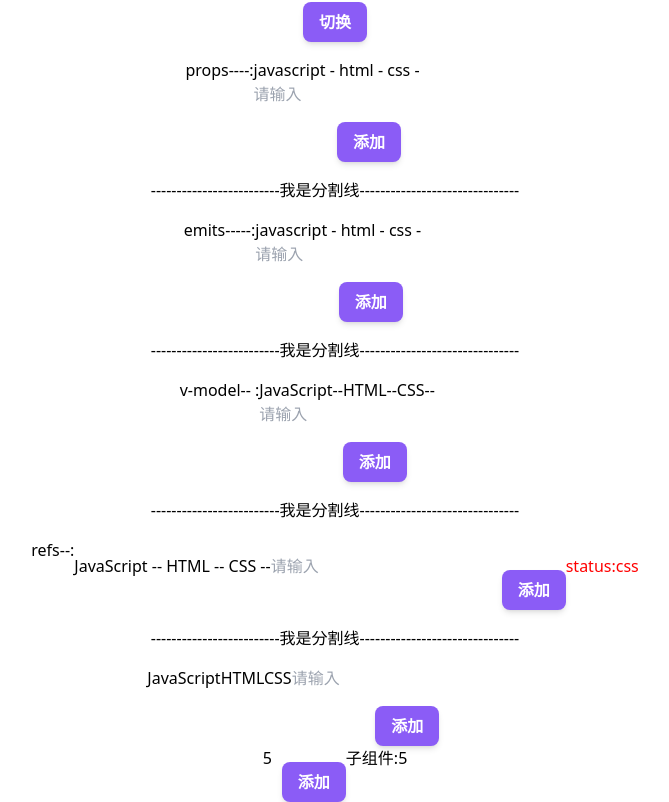
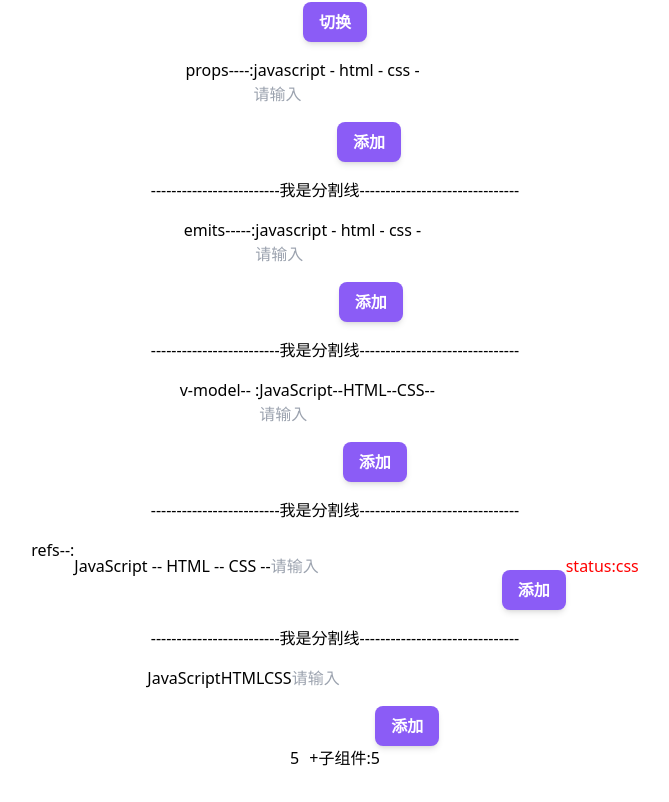
Before and after one commit to codehzy/vite-ts-project, a Vue app: page / in a window 1280 px wide. Shown: the part 661-1463 px from the top of the page, without its empty margins (305-974 px from the left). After the commit the page ends 1431 px from the top, so only its background shows below. Built offline with nearby package versions, Linux system fonts and the light colour scheme.

Commit message:
init(ci): 🎉 ci

```diff
--- a/src/components/communicate/provide/child.vue
+++ b/src/components/communicate/provide/child.vue
@@ -4,10 +4,10 @@
   </div>
 </template>
 
-<script lang="tsx" setup>
+<script lang="ts" setup>
 import { inject } from 'vue'
 // 接收父组件提供的数据
-const list = inject('list')
+const list: any = inject('list')
 </script>
 
 <style lang="scss" scoped></style>
--- a/src/components/tsx/index.tsx
+++ b/src/components/tsx/index.tsx
@@ -32,9 +32,9 @@ export default defineComponent({
     return () => (
       <>
         <span style={{ marginRight: '10px' }}>{data.count}</span>
-        <Button onClick={clickHandler} name={'添加'}>
+        <button onClick={clickHandler} name={'添加'}>
           +
-        </Button>
+        </button>
         <FcNode data={data.count} />
       </>
     )
```
